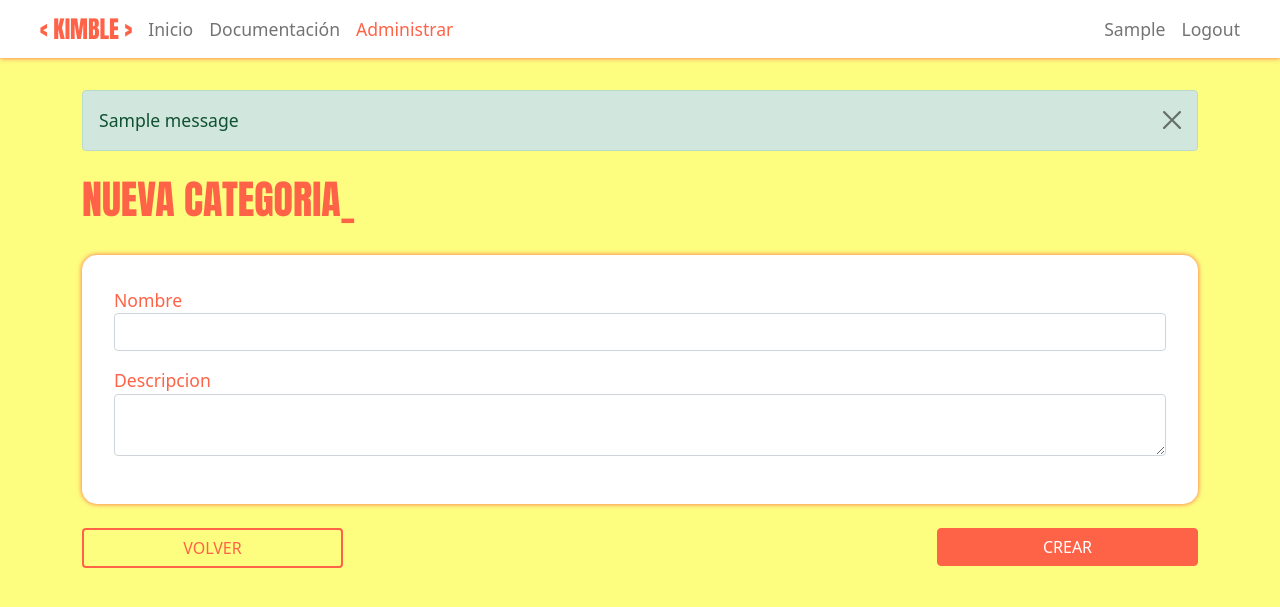
After one commit to lbgutierrez/kimble, a Flask app: page /web/admin/category/new in a window 1280 px wide. The commit adds this page. Shown: the top 607 px of the page. Run offline with Flask 2, Linux system fonts and the light colour scheme; a user stored in the database is signed in; tables that the repository leaves empty hold one stand-in row (values such as "Sample post"); one stand-in notice (Sample message) is shown.

Commit message:
se implementa primera version de categorias

```diff
--- a/app/admin/forms.py
+++ b/app/admin/forms.py
@@ -3,10 +3,10 @@ from wtforms.fields.core import StringField
 from wtforms.widgets import TextArea
 from wtforms.validators import DataRequired, Length
 
-class CategoriaForm( FlaskForm ):
-    nombre = StringField( "Nombre", validators=[ DataRequired(), Length( 1, 64 ) ] )
-    descripcion = StringField( "Descripcion", widget=TextArea() )
+class CategoryForm( FlaskForm ):
+    name = StringField( "Nombre", validators=[ DataRequired(), Length( 1, 64 ) ] )
+    description = StringField( "Descripcion", widget=TextArea() )
 
-class SubcategoriaForm( FlaskForm ):
+class SubcategoryForm( FlaskForm ):
     nombre = StringField( "Nombre", validators=[ DataRequired(), Length( 1, 64 ) ] )
     descripcion = StringField( "Descripcion", widget=TextArea(), validators=[ DataRequired(), Length( 1, 64 ) ] )
--- a/app/admin/views.py
+++ b/app/admin/views.py
@@ -1,35 +1,55 @@
 from . import admin
-from app.admin.forms import CategoriaForm, SubcategoriaForm
+from app.admin.forms import CategoryForm, SubcategoryForm
 from app.admin.service import CategoryService, SubCategoryService
-from flask import render_template
+from flask import flash, render_template, redirect, url_for
 from flask_login import login_required
-
-ctx = {
-    "activemenu": "admin"
-}
+from app.utils.context import Context
 
 
 @admin.route( "/", methods=["GET"] )
 @login_required
 def index():
-    return render_template( "/admin/adm_index.html", ctx=ctx )
+    ctx = Context( "admin" )
+    ctx.setBackward( "web.index" )
+
+    return render_template( "/admin/adm_index.html", ctx=ctx.generate() )
 
 
-@admin.route( "/categorias", methods=["GET"] )
+@admin.route( "/category", methods=["GET"] )
 @login_required
-def categorys():
+def category():
+    ctx = Context( "admin" )
+    ctx.setBackward( "admin.index" )
+
     catservice = CategoryService()
     categorys = catservice.find_all()
 
     data = {
         "categorys": categorys
     }
-    return render_template( "/admin/category/categorys.html", ctx=ctx, data=data )
+
+    return render_template( "/admin/category/categorys.html", ctx=ctx.generate(), data=data )
 
 
+@admin.route( "/category/new", methods=["GET", "POST"] )
+@login_required
+def new_category():
+    ctx = Context( "admin" )
+    ctx.setBackward( "admin.category" )
 
-def nueva_categoria():
-    return "categorias"
+    form = CategoryForm()
+    if form.validate_on_submit():
+
+        name = form.name.data
+        desc = form.description.data
+
+        service = CategoryService()
+        service.save( name, desc )
+
+        flash( "Categoría creada satisfactoriamente" )
+        return redirect( url_for( "admin.category" ) )
+
+    return render_template( "/admin/category/new.html", ctx=ctx.generate(), form=form)
 
 def modificar_categoria():
     return "categorias"
--- a/app/static/css/common.css
+++ b/app/static/css/common.css
@@ -1,6 +1,10 @@
 body { background-color: #fdfd80; font-size: 1.1rem; color: tomato; }
 
 h1 { font-family: Impact, Haettenschweiler, 'Arial Narrow Bold', sans-serif; margin-bottom: 2rem;}
+
+table { border: 2px solid tomato; border-radius:  15px 15px; }
+th { background-color: tomato; color: #FFF; }
+td { background-color: #FFF; padding: 0.5rem;}
 
 .brand { font-family: Impact, Haettenschweiler, 'Arial Narrow Bold', sans-serif; color: tomato; text-decoration: none; padding: 0rem 0.5rem; }
 .brand:hover { color: tomato; }
@@ -8,4 +12,8 @@ h1 { font-family: Impact, Haettenschweiler, 'Arial Narrow Bold', sans-serif; mar
 .brand.md { font-size: 2rem; }
 .brand.lg { font-size: 3rem;  }
 
+.link-item { color: tomato; text-decoration: none; font-weight: 510; }
+.link-item:hover { color: tomato;   }
+.link-item .box:hover { background-color: #ffffffcc; }
+
 .box { background-color: white; border-radius: 15px 15px; box-shadow: 0px 0px 5px tomato; padding: 2rem}
--- a/app/static/css/custom-bootstrap.css
+++ b/app/static/css/custom-bootstrap.css
@@ -9,5 +9,7 @@
 .form-check-input:focus { border-color: tomato; box-shadow: none; }
 
 /*buttons*/
-.btn-tomato { color: #fff; background-color: tomato; border-color: tomato; }
+.btn-tomato { color: #fff; background-color: tomato; border-color: tomato; font-weight: 530; }
 .btn-tomato:hover { color: #fff; background-color: #FF7962; border-color: "#FF7962"; }
+.btn-tomato.foreward { background-color: transparent; color:tomato; border: 2px solid tomato; }
+.btn-tomato.foreward:hover { background-color: tomato; color:#fff; border: 2px solid tomato; }
--- a/app/templates/_flash_message.html
+++ b/app/templates/_flash_message.html
@@ -0,0 +1,24 @@
+
+ {% with messages = get_flashed_messages( with_categories=true ) %}
+    {% if messages %}
+
+ <div class="row mb-2">
+    <div class="col">
+        {% for category, message in messages %}
+            {% if category == 'danger' %}
+                {% set class_message = 'alert alert-danger alert-dismissible fade show' %}
+            {% elif category == 'warning' %}
+                {% set class_message = 'alert alert-warning alert-dismissible fade show' %}
+            {% else %}
+                {% set class_message = 'alert alert-success alert-dismissible fade show' %}
+            {% endif %}
+            <div class="{{class_message}}" role="alert">
+                {{ message }}
+                <button type="button" class="btn-close" data-bs-dismiss="alert" aria-label="Close"></button>
+            </div>
+
+        {% endfor %}
+    </div>
+</div>
+    {% endif %}
+{% endwith %}
--- /dev/null
+++ b/app/templates/admin/category/new.html
@@ -0,0 +1,48 @@
+{% extends "admin/layout/_custom_base.html" %}
+{% block content %}
+
+<form id="new_category" action="{{ url_for( 'admin.new_category' ) }}" method="POST">
+
+    <div class="row">
+        <div class="col-12">
+            <h1>NUEVA CATEGORIA_</h1>
+        </div>
+    </div>
+
+    <div class="row mb-4">
+        <div class="col-12">
+            <div class="box">
+
+                    {{ form.csrf_token }}
+                    <div class="form-group">
+                        {{ form.name.label }}
+                        <div class="col">
+                            {{ form.name( class="form-control" ) }}
+                        </div>
+                    </div>
+                    <div class="form-group">
+                        {{ form.description.label }}
+                        <div class="col">
+                            {{ form.description( class="form-control" ) }}
+                        </div>
+                    </div>
+
+            </div>
+        </div>
+    </div>
+
+
+    <div class="row mb-3">
+        <div class="col-3">
+            <a href="{{ url_for( ctx.backward ) }}" class="btn btn-tomato foreward w-100">VOLVER</a>
+        </div>
+        <div class="col-6">
+        </div>
+        <div class="col-3">
+            <input type="submit" value="CREAR" class="btn btn-tomato w-100">
+        </div>
+    </div>
+
+</form>
+
+{% endblock %}
--- /dev/null
+++ b/app/utils/context.py
@@ -0,0 +1,13 @@
+
+class Context():
+
+    def __init__( self, activatemenu ):
+        self.__ctx = {
+            "activemenu": activatemenu
+        }
+
+    def setBackward( self, page ):
+        self.__ctx["backward"] = page
+
+    def generate( self ):
+        return self.__ctx
```
Also changed, not shown: app/admin/service.py (+8 -1 lines), app/models.py (+4 -4 lines), app/templates/admin/adm_index.html (+13 -7 lines), app/templates/admin/category/categorys.html (+45 -9 lines), app/utils/__init__.py (added).
